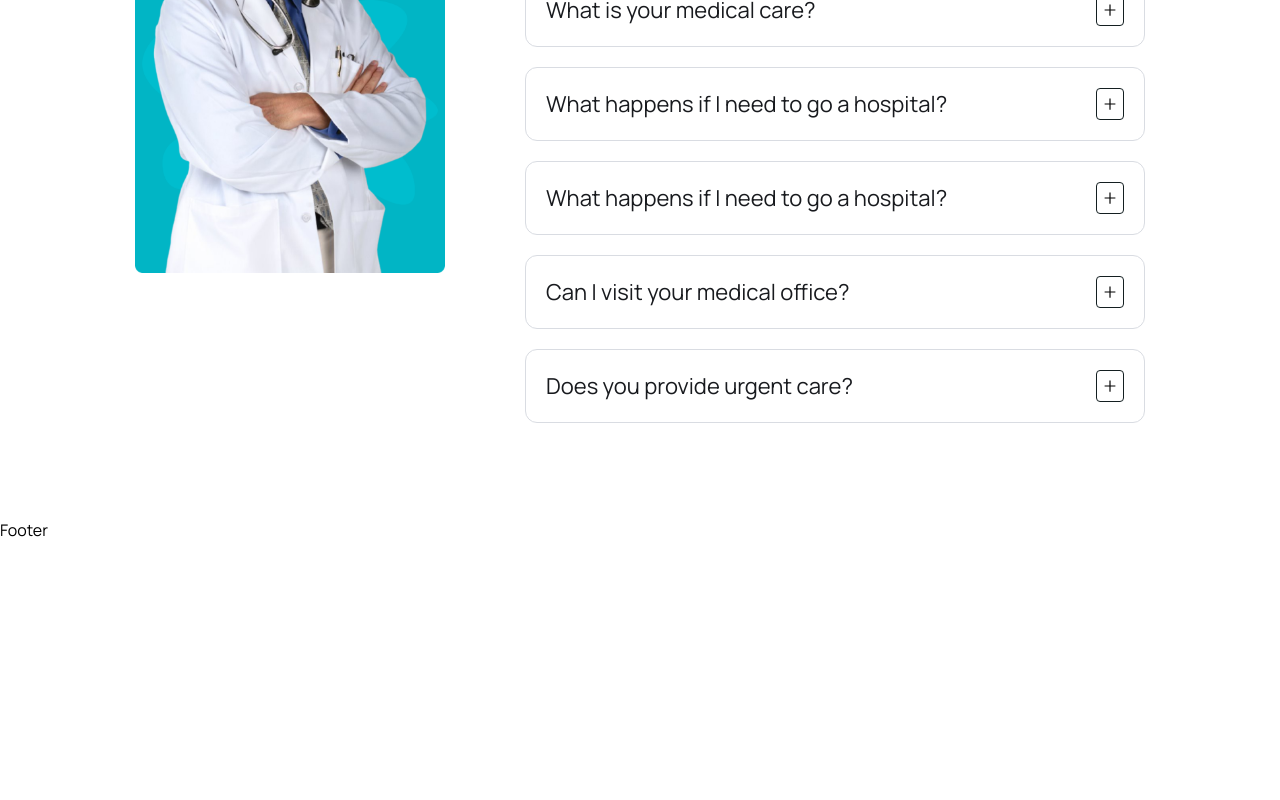
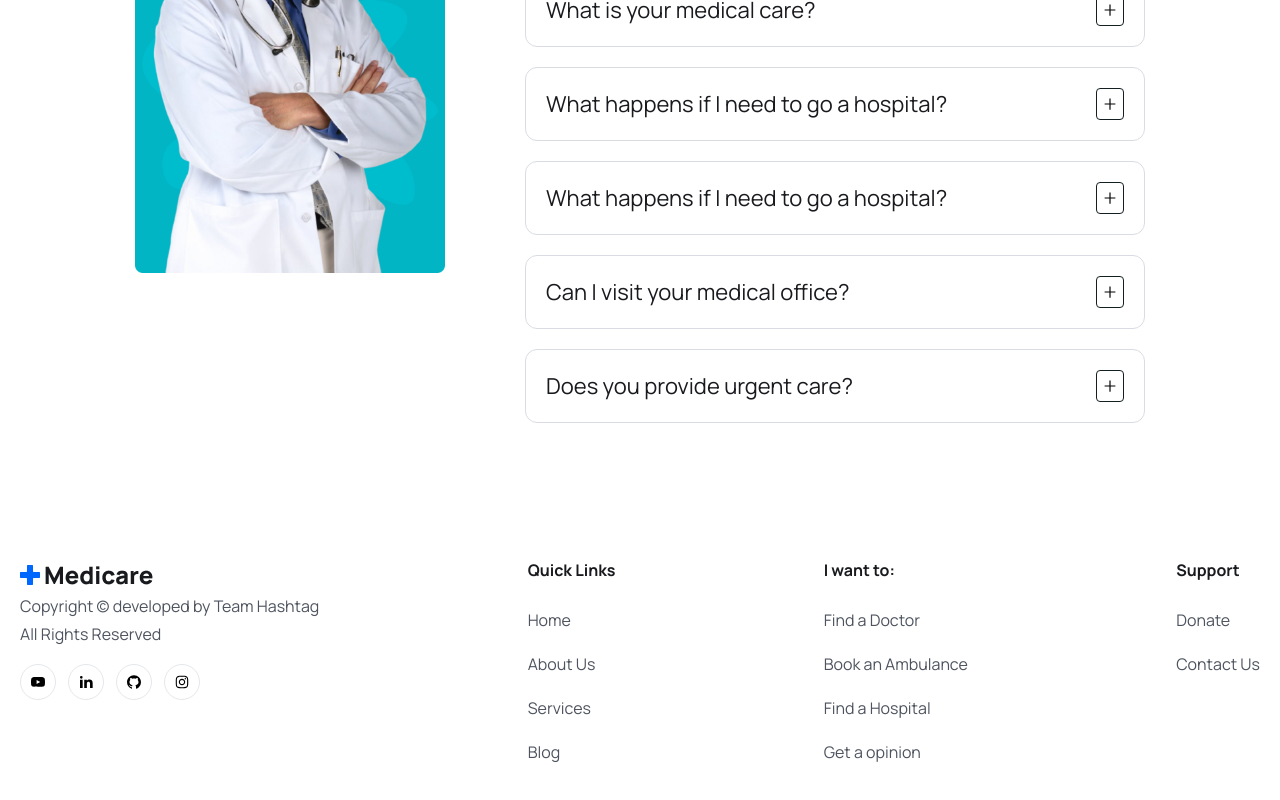
Before and after one commit to sparshgupta121/Techack-4.0, a React (Vite) app in the folder frontend/: page / in a window 1280 px wide. Shown: the part 3977-4777 px from the top of the page. Before the commit the page ends 4519 px from the top, so only its background shows below. Built offline with nearby package versions, Linux system fonts and the light colour scheme.

Commit message:
footer krdiyaa yeahah

```diff
--- a/frontend/src/components/Footer/Footer.jsx
+++ b/frontend/src/components/Footer/Footer.jsx
@@ -1,7 +1,143 @@
 import React from "react";
+import {Link} from "react-router-dom";
+import logo from "../../assets/images/logo.png";
+import {RiLinkedinFill} from "react-icons/ri";
+import {AiFillYoutube, AiFillGithub, AiOutlineInstagram} from "react-icons/ai";
+
+const socialLinks= [
+
+{
+  path: "",
+  icon:<AiFillYoutube className="group-hover:text-white w-4 h-5" />,
+},
+
+{
+  path: "",
+  icon:<RiLinkedinFill className="group-hover:text-white w-4 h-5" />,
+},
+{
+  path: "",
+  icon:<AiFillGithub className="group-hover:text-white w-4 h-5" />,
+},
+{
+  path: "",
+  icon:<AiOutlineInstagram className="group-hover:text-white w-4 h-5" />,
+},
+
+];
+
+const quickLinks01 = [
+  {
+    path:"/home",
+    display: "Home",
+  },
+  {
+    path:"/",
+    display: "About Us",
+  },
+  {
+    path:"/",
+    display: "Services",
+  },
+  {
+    path:"/",
+    display: "Blog",
+  },
+
+] ;
+
+const quickLinks02 = [
+  {
+    path:"/home",
+    display: "Find a Doctor",
+  },
+  {
+    path:"/",
+    display: "Book an Ambulance",
+  },
+  {
+    path:"/",
+    display: "Find a Hospital",
+  },
+  {
+    path:"/",
+    display: "Get a opinion",
+  },
+
+];
+
+const quickLinks03 = [
+  {
+    path:"/home",
+    display: "Donate",
+  },
+  {
+    path:"/",
+    display: "Contact Us",
+  },
+];
+
+
+
 
 const Footer = () => {
-  return <div>Footer</div>;
+
+  const year = new Date().getFullYear
+  return <footer className="pb-16 pt-10">
+    <div className="container">
+      <div className="flex justify-between flex-col md:flex-row flex-wrap gap-[30px]">
+      <div>
+      <img src={logo} alt="" />
+      <p className="text-[16px] leading-7 font-[400] text-textColor">Copyright © {year} developed by Team Hashtag <br />All Rights Reserved</p>
+
+
+      <div className="flex item-center gap-3 mt-4">
+        {socialLinks.map((link,index)=> <Link to={link.path} key={index} className="w-9 h-9 border border-solid border-brown rounded-full flex items-center justify-center group hover:bg-primaryColor hover:border-none ">{link.icon}</Link>)}
+      </div>
+
+
+      </div>
+
+
+      <div>
+        <h2 className="text-[20px]leading-[30px] font-[700] mb-6 text-headingColor">Quick Links</h2>
+
+        <ul>
+
+          {quickLinks01.map((item,index)=>(<li key={index} className="mb-4"><Link to={item.path} className="text-[16px] leading-7 font-[400] text-textColor">{item.display}</Link></li>))}
+        </ul>
+
+      </div>
+
+
+      <div>
+        <h2 className="text-[20px]leading-[30px] font-[700] mb-6 text-headingColor">I want to:</h2>
+
+        <ul>
+
+          {quickLinks02.map((item,index)=>(<li key={index} className="mb-4"><Link to={item.path} className="text-[16px] leading-7 font-[400] text-textColor">{item.display}</Link></li>))}
+        </ul>
+
+      </div>
+
+
+      <div>
+        <h2 className="text-[20px]leading-[30px] font-[700] mb-6 text-headingColor">Support</h2>
+
+        <ul>
+
+          {quickLinks03.map((item,index)=>(<li key={index} className="mb-4"><Link to={item.path} className="text-[16px] leading-7 font-[400] text-textColor">{item.display}</Link></li>))}
+        </ul>
+
+      </div>
+
+
+
+
+      </div>
+    </div>
+
+  </footer>;
 };
 
 export default Footer;
```
